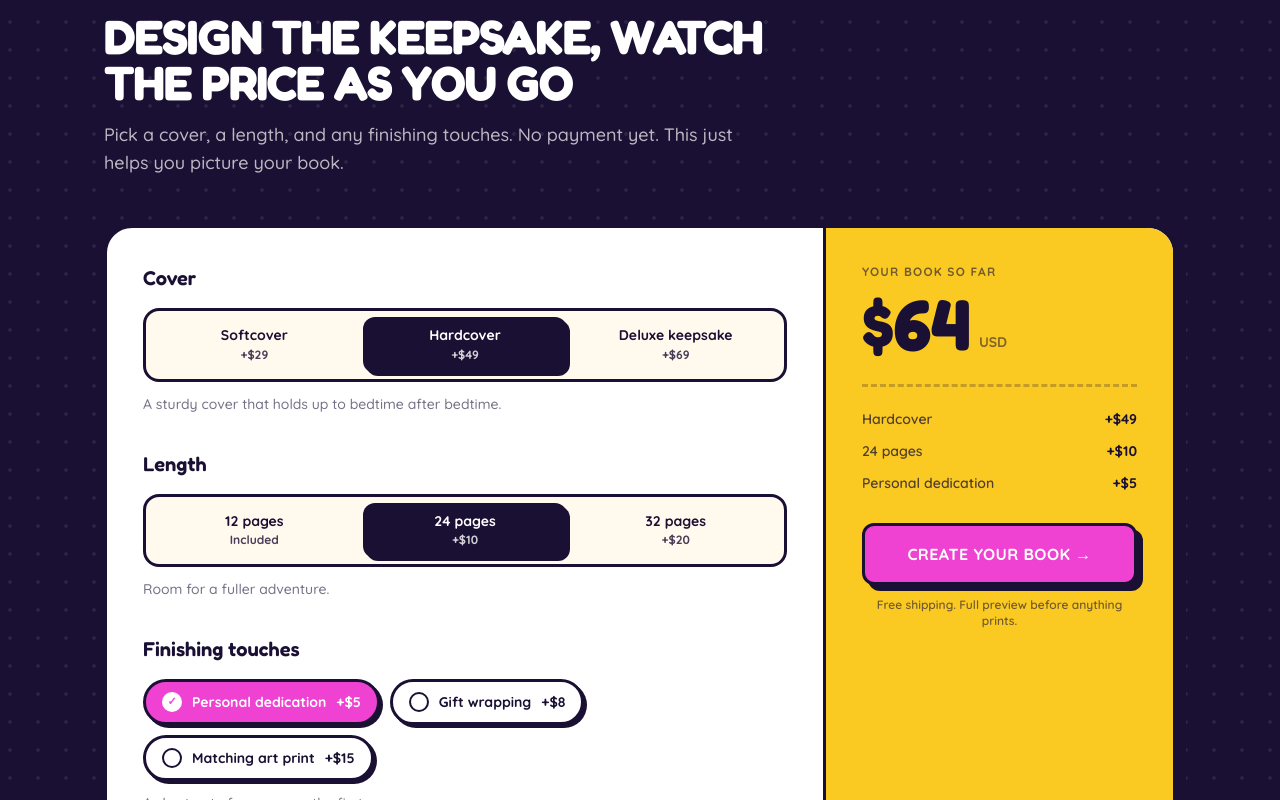
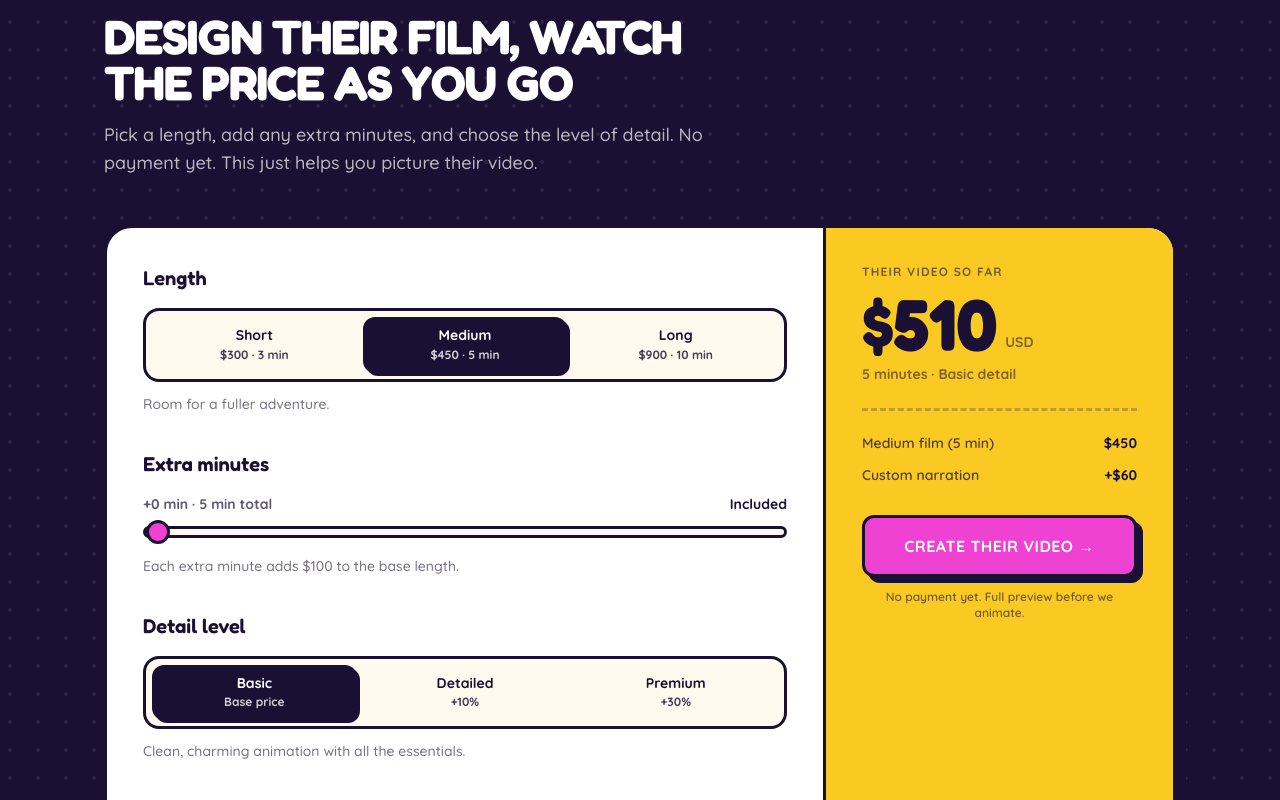
Before and after one commit to muslewski/yours-fairy-tale, a Next.js app: page / in a window 1280 px wide. Shown: the part 2040-2840 px from the top of the page. Built offline with nearby package versions, Linux system fonts and the light colour scheme.

Commit message:
Rebuild configurator for video product: tiers, minutes slider, detail multiplier

```diff
--- a/components/home/configurator.tsx
+++ b/components/home/configurator.tsx
@@ -12,30 +12,39 @@ import {
 import { Checkout, type CheckoutCart } from "@/components/checkout";
 import { AnimatedHeading } from "@/components/motion/animated-heading";
 
-type Option = { id: string; label: string; price: number; note: string };
+type SegOption = { id: string; label: string; caption: string; note: string };
+type LengthTier = { id: string; label: string; minutes: number; price: number; note: string };
+type DetailLevel = { id: string; label: string; multiplier: number; note: string };
+type AddOn = { id: string; label: string; price: number; note: string };
 
-const FORMATS: Option[] = [
-  { id: "softcover", label: "Softcover", price: 29, note: "Light and bendy, great for little hands." },
-  { id: "hardcover", label: "Hardcover", price: 49, note: "A sturdy cover that holds up to bedtime after bedtime." },
-  { id: "deluxe", label: "Deluxe keepsake", price: 69, note: "Linen cover, gilded edges, and a slipcase." },
+const LENGTHS: LengthTier[] = [
+  { id: "short", label: "Short", minutes: 3, price: 300, note: "A short and sweet first story." },
+  { id: "medium", label: "Medium", minutes: 5, price: 450, note: "Room for a fuller adventure." },
+  { id: "long", label: "Long", minutes: 10, price: 900, note: "The full journey, start to finish." },
 ];
 
-const LENGTHS: Option[] = [
-  { id: "short", label: "12 pages", price: 0, note: "A short and sweet first story." },
-  { id: "standard", label: "24 pages", price: 10, note: "Room for a fuller adventure." },
-  { id: "long", label: "32 pages", price: 20, note: "The full journey, start to finish." },
+const DETAILS: DetailLevel[] = [
+  { id: "basic", label: "Basic", multiplier: 1, note: "Clean, charming animation with all the essentials." },
+  { id: "detailed", label: "Detailed", multiplier: 1.1, note: "Richer backgrounds and more movement in every scene." },
+  { id: "premium", label: "Premium", multiplier: 1.3, note: "Our finest work, with lush detail in every frame." },
 ];
 
-const EXTRAS: Option[] = [
-  { id: "dedication", label: "Personal dedication", price: 5, note: "A short note from you on the first page." },
-  { id: "giftwrap", label: "Gift wrapping", price: 8, note: "Wrapped by hand and ready to give." },
-  { id: "print", label: "Matching art print", price: 15, note: "A frame-ready print of the cover scene." },
+const ADDONS: AddOn[] = [
+  { id: "narration", label: "Custom narration", price: 60, note: "A warm voice reads the story aloud." },
+  { id: "music", label: "Original music", price: 40, note: "A score written to match their adventure." },
+  { id: "master", label: "4K master file", price: 50, note: "A downloadable copy in the highest quality." },
 ];
+
+const EXTRA_MINUTE_PRICE = 100;
+const MAX_EXTRA_MINUTES = 30;
+
+const pct = (multiplier: number) => Math.round((multiplier - 1) * 100);
+const usd = (n: number) => `$${n.toLocaleString("en-US")}`;
 
 function AnimatedNumber({ value }: { value: number }) {
   const reduce = useReducedMotion();
   const mv = useMotionValue(value);
-  const display = useTransform(mv, (v) => Math.round(v).toString());
+  const display = useTransform(mv, (v) => Math.round(v).toLocaleString("en-US"));
   useEffect(() => {
     if (reduce) {
       mv.set(value);
@@ -48,28 +57,51 @@ function AnimatedNumber({ value }: { value: number }) {
 }
 
 export function Configurator() {
-  const [format, setFormat] = useState("hardcover");
-  const [length, setLength] = useState("standard");
-  const [extras, setExtras] = useState<string[]>(["dedication"]);
+  const [length, setLength] = useState("medium");
+  const [extraMinutes, setExtraMinutes] = useState(0);
+  const [detail, setDetail] = useState("basic");
+  const [addOns, setAddOns] = useState<string[]>(["narration"]);
   const [checkoutOpen, setCheckoutOpen] = useState(false);
 
-  const fmt = FORMATS.find((o) => o.id === format)!;
-  const len = LENGTHS.find((o) => o.id === length)!;
-  const chosenExtras = useMemo(() => EXTRAS.filter((o) => extras.includes(o.id)), [extras]);
-  const total = fmt.price + len.price + chosenExtras.reduce((s, o) => s + o.price, 0);
+  const tier = LENGTHS.find((o) => o.id === length)!;
+  const lvl = DETAILS.find((o) => o.id === detail)!;
+  const chosenAddOns = useMemo(() => ADDONS.filter((o) => addOns.includes(o.id)), [addOns]);
+
+  const minutesCost = extraMinutes * EXTRA_MINUTE_PRICE;
+  const addOnsCost = chosenAddOns.reduce((s, o) => s + o.price, 0);
+  const subtotal = tier.price + minutesCost + addOnsCost;
+  const surcharge = Math.round(subtotal * (lvl.multiplier - 1));
+  const total = subtotal + surcharge;
+  const totalMinutes = tier.minutes + extraMinutes;
 
   const cart: CheckoutCart = {
     currency: "usd",
     total,
     items: [
-      { label: `${fmt.label} cover`, amount: fmt.price },
-      ...(len.price > 0 ? [{ label: len.label, amount: len.price }] : []),
-      ...chosenExtras.map((o) => ({ label: o.label, amount: o.price })),
+      { label: `${tier.label} film (${tier.minutes} min)`, amount: tier.price },
+      ...(extraMinutes > 0 ? [{ label: `+${extraMinutes} extra min`, amount: minutesCost }] : []),
+      ...chosenAddOns.map((o) => ({ label: o.label, amount: o.price })),
+      ...(surcharge > 0
+        ? [{ label: `${lvl.label} detail (+${pct(lvl.multiplier)}%)`, amount: surcharge }]
+        : []),
     ],
   };
 
-  const toggleExtra = (id: string) =>
-    setExtras((prev) => (prev.includes(id) ? prev.filter((x) => x !== id) : [...prev, id]));
+  const toggleAddOn = (id: string) =>
+    setAddOns((prev) => (prev.includes(id) ? prev.filter((x) => x !== id) : [...prev, id]));
+
+  const lengthOptions: SegOption[] = LENGTHS.map((o) => ({
+    id: o.id,
+    label: o.label,
+    caption: `${usd(o.price)} · ${o.minutes} min`,
+    note: o.note,
+  }));
+  const detailOptions: SegOption[] = DETAILS.map((o) => ({
+    id: o.id,
+    label: o.label,
+    caption: o.multiplier === 1 ? "Base price" : `+${pct(o.multiplier)}%`,
+    note: o.note,
+  }));
 
   return (
     <section
@@ -84,16 +116,16 @@ export function Configurator() {
       <div className="mx-auto max-w-6xl px-6 sm:px-10">
         <div className="max-w-2xl">
           <span className="inline-block rotate-[-2deg] rounded-lg border-[3px] border-white bg-brand-pink px-3 py-1.5 text-xs font-black uppercase tracking-widest text-white shadow-[3px_3px_0_#fff]">
-            Build their book
+            Build their video
           </span>
           <AnimatedHeading
             as="h2"
-            text="Design the keepsake, watch the price as you go"
+            text="Design their film, watch the price as you go"
             className="mt-6 font-[family-name:var(--font-fredoka)] text-4xl font-bold uppercase leading-[0.95] tracking-tight sm:text-5xl"
           />
           <p className="mt-4 text-lg font-medium text-white/70">
-            Pick a cover, a length, and any finishing touches. No payment yet. This just helps you
-            picture your book.
+            Pick a length, add any extra minutes, and choose the level of detail. No payment yet.
+            This just helps you picture their video.
           </p>
         </div>
 
@@ -107,27 +139,34 @@ export function Configurator() {
           {/* Controls */}
           <div className="space-y-9 p-7 sm:p-9">
             <Segmented
-              legend="Cover"
-              name="format"
-              options={FORMATS}
-              selected={format}
-              onSelect={setFormat}
+              legend="Length"
+              name="length"
+              options={lengthOptions}
+              selected={length}
+              onSelect={setLength}
+            />
+            <RangeSlider
+              value={extraMinutes}
+              onChange={setExtraMinutes}
+              max={MAX_EXTRA_MINUTES}
+              totalMinutes={totalMinutes}
+              cost={minutesCost}
             />
             <Segmented
-              legend="Length"
-              name="length"
-              options={LENGTHS}
-              selected={length}
-              onSelect={setLength}
+              legend="Detail level"
+              name="detail"
+              options={detailOptions}
+              selected={detail}
+              onSelect={setDetail}
             />
 
             <fieldset>
               <legend className="font-[family-name:var(--font-fredoka)] text-xl font-semibold">
-                Finishing touches
+                Add-ons
               </legend>
               <div className="mt-4 flex flex-wrap gap-2.5">
-                {EXTRAS.map((o) => {
-                  const checked = extras.includes(o.id);
+                {ADDONS.map((o) => {
+                  const checked = addOns.includes(o.id);
                   return (
                     <motion.label
                       key={o.id}
@@ -140,7 +179,7 @@ export function Configurator() {
                         type="checkbox"
                         className="sr-only"
                         checked={checked}
-                        onChange={() => toggleExtra(o.id)}
+                        onChange={() => toggleAddOn(o.id)}
                       />
                       <span
                         aria-hidden
@@ -158,15 +197,15 @@ export function Configurator() {
               </div>
               <AnimatePresence mode="wait">
                 <motion.p
-                  key={chosenExtras.map((o) => o.id).join("-") || "none"}
+                  key={chosenAddOns.map((o) => o.id).join("-") || "none"}
                   initial={{ opacity: 0, y: 4 }}
                   animate={{ opacity: 1, y: 0 }}
                   exit={{ opacity: 0, y: -4 }}
                   transition={{ duration: 0.18 }}
                   className="mt-3 text-sm font-medium text-brand-deep/60"
                 >
-                  {chosenExtras.length > 0
-                    ? chosenExtras[chosenExtras.length - 1].note
+                  {chosenAddOns.length > 0
+                    ? chosenAddOns[chosenAddOns.length - 1].note
                     : "Optional touches you can add to make it extra special."}
                 </motion.p>
               </AnimatePresence>
@@ -176,7 +215,7 @@ export function Configurator() {
           {/* Summary rail */}
           <div className="border-t-[3px] border-brand-deep bg-brand-yellow p-7 sm:p-9 lg:border-l-[3px] lg:border-t-0">
             <p className="text-xs font-black uppercase tracking-widest text-brand-deep/60">
-              Your book so far
+              Their video so far
             </p>
             <div className="mt-2 flex items-end gap-2">
               <span className="font-[family-name:var(--font-fredoka)] text-7xl font-bold leading-none tabular-nums">
@@ -184,12 +223,26 @@ export function Configurator() {
               </span>
               <span className="mb-2 text-sm font-black text-brand-deep/55">USD</span>
             </div>
+            <p className="mt-1 text-sm font-bold text-brand-deep/55">
+              {totalMinutes} minutes · {lvl.label} detail
+            </p>
 
             <ul className="mt-6 space-y-2 border-t-[3px] border-dashed border-brand-deep/25 pt-5 text-sm font-semibold">
-              <SummaryRow label={fmt.label} price={fmt.price} />
-              <SummaryRow label={len.label} price={len.price} />
+              <SummaryRow label={`${tier.label} film (${tier.minutes} min)`} value={usd(tier.price)} />
               <AnimatePresence initial={false}>
-                {chosenExtras.map((o) => (
+                {extraMinutes > 0 && (
+                  <motion.div
+                    key="extra-min"
+                    initial={{ opacity: 0, height: 0 }}
+                    animate={{ opacity: 1, height: "auto" }}
+                    exit={{ opacity: 0, height: 0 }}
+                    transition={{ duration: 0.2 }}
+                    className="overflow-hidden"
+                  >
+                    <SummaryRow label={`+${extraMinutes} extra min`} value={`+${usd(minutesCost)}`} />
+                  </motion.div>
+                )}
+                {chosenAddOns.map((o) => (
                   <motion.div
                     key={o.id}
                     initial={{ opacity: 0, height: 0 }}
@@ -198,9 +251,24 @@ export function Configurator() {
                     transition={{ duration: 0.2 }}
                     className="overflow-hidden"
                   >
-                    <SummaryRow label={o.label} price={o.price} />
+                    <SummaryRow label={o.label} value={`+${usd(o.price)}`} />
                   </motion.div>
                 ))}
+                {surcharge > 0 && (
+                  <motion.div
+                    key="surcharge"
+                    initial={{ opacity: 0, height: 0 }}
+                    animate={{ opacity: 1, height: "auto" }}
+                    exit={{ opacity: 0, height: 0 }}
+                    transition={{ duration: 0.2 }}
+                    className="overflow-hidden"
+                  >
+                    <SummaryRow
+                      label={`${lvl.label} detail (+${pct(lvl.multiplier)}%)`}
+                      value={`+${usd(surcharge)}`}
+                    />
+                  </motion.div>
+                )}
               </AnimatePresence>
             </ul>
 
@@ -211,10 +279,10 @@ export function Configurator() {
               whileTap={{ y: 1, scale: 0.99 }}
               className="mt-7 flex w-full items-center justify-center gap-2 rounded-xl border-[3px] border-brand-deep bg-brand-pink px-6 py-4 text-base font-black uppercase tracking-wide text-white shadow-comic"
             >
-              Create your book →
+              Create their video →
             </motion.button>
             <p className="mt-3 text-center text-xs font-semibold text-brand-deep/60">
-              Free shipping. Full preview before anything prints.
+              No payment yet. Full preview before we animate.
             </p>
           </div>
         </motion.div>
@@ -225,12 +293,59 @@ export function Configurator() {
   );
 }
 
-function SummaryRow({ label, price }: { label: string; price: number }) {
+function SummaryRow({ label, value }: { label: string; value: string }) {
   return (
     <li className="flex items-center justify-between gap-3 py-0.5">
       <span className="text-brand-deep/75">{label}</span>
-      <span className="font-black tabular-nums">{price === 0 ? "Included" : `+$${price}`}</span>
+      <span className="font-black tabular-nums">{value}</span>
     </li>
+  );
+}
+
+function RangeSlider({
+  value,
+  onChange,
+  max,
+  totalMinutes,
+  cost,
+}: {
+  value: number;
+  onChange: (v: number) => void;
+  max: number;
+  totalMinutes: number;
+  cost: number;
+}) {
+  const pctFilled = (value / max) * 100;
+  return (
+    <fieldset>
+      <legend className="font-[family-name:var(--font-fredoka)] text-xl font-semibold">
+        Extra minutes
+      </legend>
+      <div className="mt-4 flex items-center justify-between text-sm font-bold text-brand-deep/70">
+        <span>
+          +{value} min · {totalMinutes} min total
+        </span>
+        <span className="font-black tabular-nums text-brand-deep">
+          {cost > 0 ? `+${usd(cost)}` : "Included"}
+        </span>
+      </div>
+      <input
+        type="range"
+        min={0}
+        max={max}
+        step={1}
+        value={value}
+        onChange={(e) => onChange(Number(e.target.value))}
+        aria-label="Extra minutes"
+        className="mt-3 h-3 w-full cursor-pointer appearance-none rounded-full border-[3px] border-brand-deep outline-none focus-visible:ring-4 focus-visible:ring-brand-pink/40 [&::-moz-range-thumb]:h-6 [&::-moz-range-thumb]:w-6 [&::-moz-range-thumb]:cursor-pointer [&::-moz-range-thumb]:rounded-full [&::-moz-range-thumb]:border-[3px] [&::-moz-range-thumb]:border-brand-deep [&::-moz-range-thumb]:bg-brand-pink [&::-webkit-slider-thumb]:h-6 [&::-webkit-slider-thumb]:w-6 [&::-webkit-slider-thumb]:appearance-none [&::-webkit-slider-thumb]:cursor-pointer [&::-webkit-slider-thumb]:rounded-full [&::-webkit-slider-thumb]:border-[3px] [&::-webkit-slider-thumb]:border-brand-deep [&::-webkit-slider-thumb]:bg-brand-pink"
+        style={{
+          background: `linear-gradient(to right, var(--color-brand-pink) ${pctFilled}%, var(--color-brand-cream) ${pctFilled}%)`,
+        }}
+      />
+      <p className="mt-3 text-sm font-medium text-brand-deep/60">
+        Each extra minute adds ${EXTRA_MINUTE_PRICE} to the base length.
+      </p>
+    </fieldset>
   );
 }
 
@@ -243,7 +358,7 @@ function Segmented({
 }: {
   legend: string;
   name: string;
-  options: Option[];
+  options: SegOption[];
   selected: string;
   onSelect: (id: string) => void;
 }) {
@@ -279,9 +394,7 @@ function Segmented({
                 }`}
               >
                 <span className="text-sm font-bold leading-tight">{o.label}</span>
-                <span className="mt-0.5 text-xs font-black opacity-80">
-                  {o.price === 0 ? "Included" : `+$${o.price}`}
-                </span>
+                <span className="mt-0.5 text-xs font-black opacity-80">{o.caption}</span>
               </span>
             </label>
           );
```
